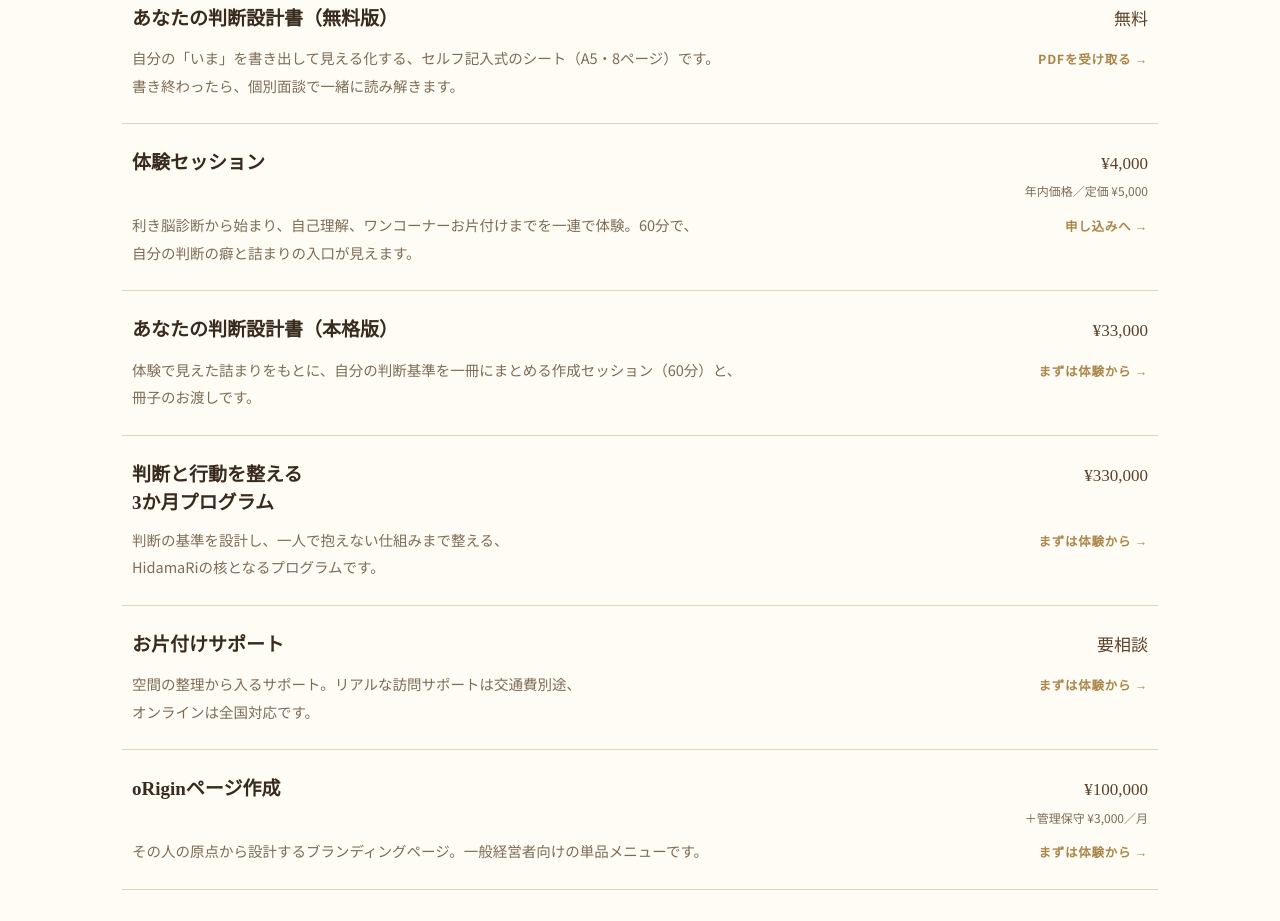
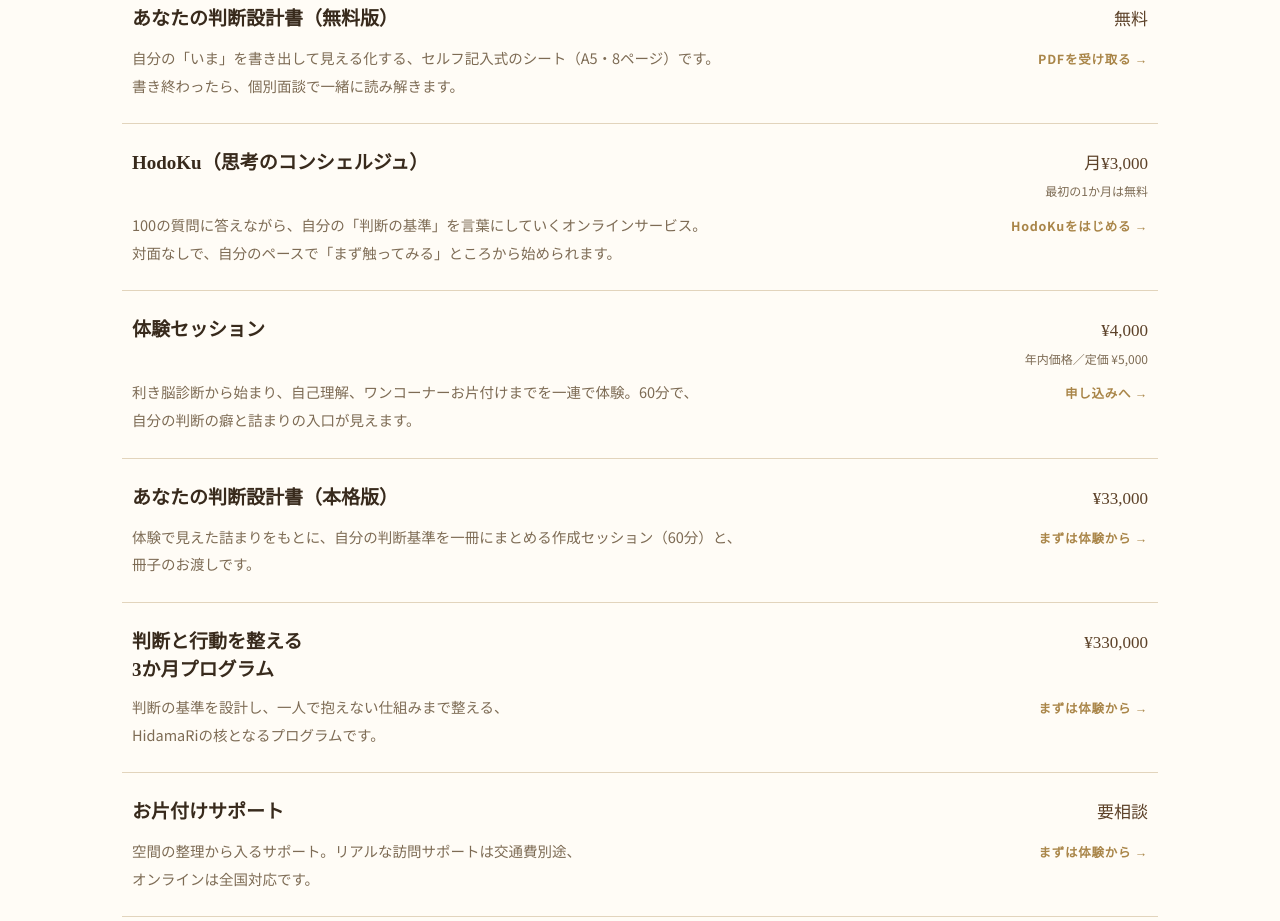
Before and after one commit to haruchomo60-sudo/origin, a plain HTML site: page index.html in a window 1280 px wide. Shown: the part 3360-4281 px from the top of the page. Drawn offline with Linux system fonts and the light colour scheme.

Commit message:
index.html を更新（HodoKu を追加）

```diff
--- a/index.html
+++ b/index.html
@@ -337,6 +337,7 @@ footer .foot-sns a:hover{text-decoration:underline;text-underline-offset:4px}
     </div>
     <div class="svc-list reveal">
       <a class="svc" href="https://haruchomo60-sudo.github.io/origin/sekkeisho.pdf" target="_blank" rel="noopener"><h3>あなたの判断設計書（無料版）</h3><div class="price">無料</div><p>自分の「いま」を書き出して見える化する、セルフ記入式のシート（A5・8ページ）です。書き終わったら、個別面談で一緒に読み解きます。</p><span class="svc-go">PDFを受け取る →</span></a>
+      <a class="svc" href="https://lin.ee/QQdgxbk" target="_blank" rel="noopener"><h3>HodoKu（思考のコンシェルジュ）</h3><div class="price">月¥3,000<small>最初の1か月は無料</small></div><p>100の質問に答えながら、自分の「判断の基準」を言葉にしていくオンラインサービス。対面なしで、自分のペースで「まず触ってみる」ところから始められます。</p><span class="svc-go">HodoKuをはじめる →</span></a>
       <a class="svc" href="#taiken"><h3>体験セッション</h3><div class="price">¥4,000<small>年内価格／定価 ¥5,000</small></div><p>利き脳診断から始まり、自己理解、ワンコーナーお片付けまでを一連で体験。60分で、自分の判断の癖と詰まりの入口が見えます。</p><span class="svc-go">申し込みへ →</span></a>
       <a class="svc" href="#taiken"><h3>あなたの判断設計書（本格版）</h3><div class="price">¥33,000</div><p>体験で見えた詰まりをもとに、自分の判断基準を一冊にまとめる作成セッション（60分）と、冊子のお渡しです。</p><span class="svc-go">まずは体験から →</span></a>
       <a class="svc" href="#taiken"><h3>判断と行動を整える<br>3か月プログラム</h3><div class="price">¥330,000</div><p>判断の基準を設計し、一人で抱えない仕組みまで整える、HidamaRiの核となるプログラムです。</p><span class="svc-go">まずは体験から →</span></a>
```
